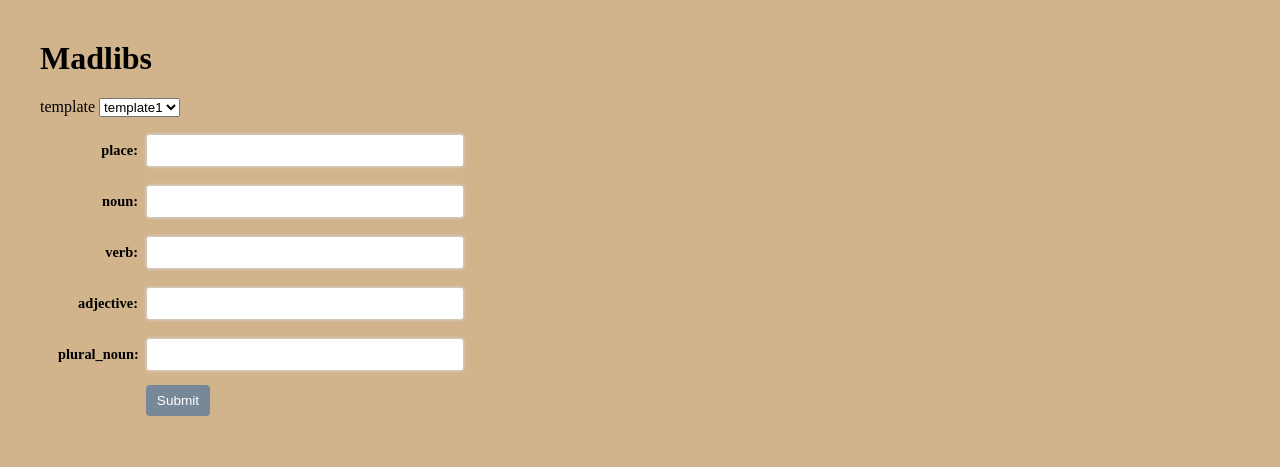
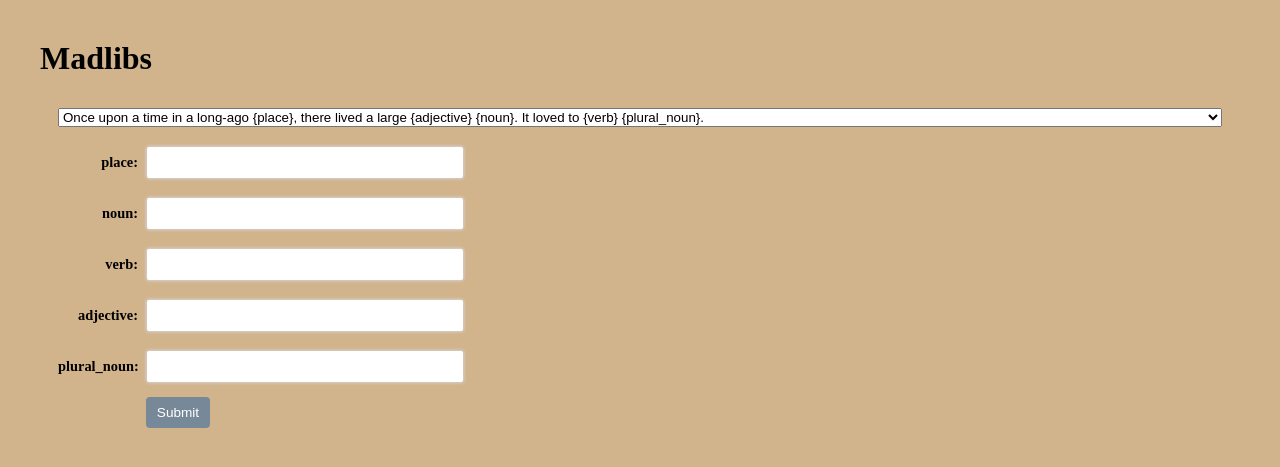
Before and after one commit to upluke/flask-madlibs, a Flask app: page / in a window 1280 px wide. Shown: the top 467 px of the page. Run offline with Flask 2, Linux system fonts and the light colour scheme.

Commit message:
selected value

```diff
--- a/app.py
+++ b/app.py
@@ -1,3 +1,4 @@
+from copyreg import constructor
 from stories import Story
 from modulefinder import packagePathMap
 from flask import Flask, request, render_template
@@ -6,11 +7,18 @@ import sys
 app = Flask(__name__)
 sys.path.append(".")
 
+templates = ["""Once upon a time in a long-ago {place}, there lived a
+       large {adjective} {noun}. It loved to {verb} {plural_noun}.""",
+             """Twice upon a time in a long-ago {place}, there lived a
+       large {adjective} {noun}. It loved to {verb} {plural_noun}.""",
+             """Three upon a time in a long-ago {place}, there lived a
+       large {adjective} {noun}. It loved to {verb} {plural_noun}."""]
+
 
 @app.route('/')
 def index():
 
-    return render_template('home.html')
+    return render_template('home.html', templates=templates)
 
 
 @app.route('/story')
@@ -20,5 +28,8 @@ def compose_story():
     verb = request.args["verb"]
     adjective = request.args["adjective"]
     plural_noun = request.args["plural_noun"]
-    print(Story)
-    return render_template('story.html', place=place, noun=noun, verb=verb, adjective=adjective, plural_noun=plural_noun)
+    print(request.args)
+    selected_temp = request.args["template"]
+    # print(selected_temp)
+
+    return render_template('story.html', place=place, noun=noun, verb=verb, adjective=adjective, plural_noun=plural_noun, selected_temp=selected_temp)
--- a/templates/home.html
+++ b/templates/home.html
@@ -5,14 +5,16 @@
 
 {% block content %}
        <h1>Madlibs</h1>
-        <label for="country">template</label>
-        <select id="country" name="template">
-        <option value="temp1">template1</option>
-        <option value="temp2">template2</option>
-        <option value="temp3">template3</option>
-        </select>
+
 
     <form action="/story">
+        <select name="selected_temp">
+            {% for temp in templates %}
+              <option value="{{ temp }}">
+                {{ temp }}
+              </option>
+            {% endfor %}
+          </select>
         <div>
             <label>place: </label>
             <input type="text" name="place" />
--- a/templates/story.html
+++ b/templates/story.html
@@ -4,4 +4,5 @@
 {% block content %}
     <p>Once upon a time in a long-ago {{place}}, there lived a
         large {{adjective}} {{noun}}. It loved to {{verb}} {{plural_noun}}</p>
+    <p>{{selected_temp}}</p>
 {% endblock %}
```
